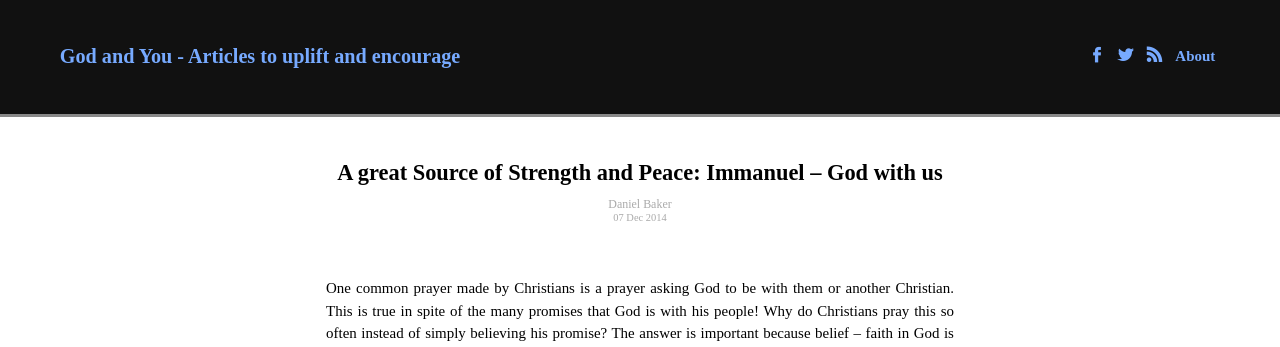
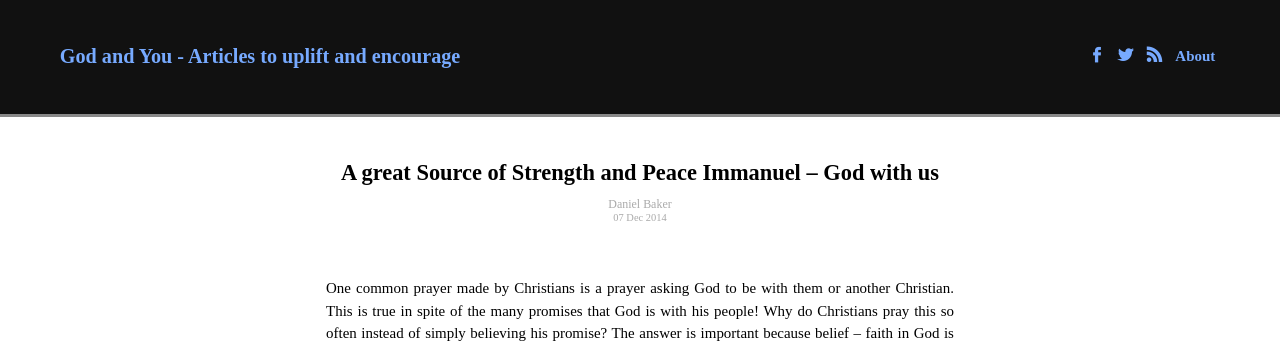
Before and after one commit to dbb1292/dbb1292.github.io, a Jekyll site: the page built from _posts/2014-12-07-Immanuel.md, in a window 1280 px wide. Shown: the top 347 px of the page. Built offline with Jekyll 4.4.1, drawn with Linux system fonts in a browser that asks for light colours; some web fonts are replaced; Markdown is read by kramdown in place of the engine named in the settings; comment, search, counter and statistics services are not loaded.

```diff
--- a/_posts/2014-12-07-Immanuel.md
+++ b/_posts/2014-12-07-Immanuel.md
@@ -1,7 +1,7 @@
 ---
 layout: post
 published: true
-title: "A great Source of Strength and Peace: Immanuel – God with us"
+title: "A great Source of Strength and Peace Immanuel – God with us"
 category: articles
 tags: Advent, Christmas, Comfort, Peace, Strength, Immanuel
 author: Daniel Baker
```
